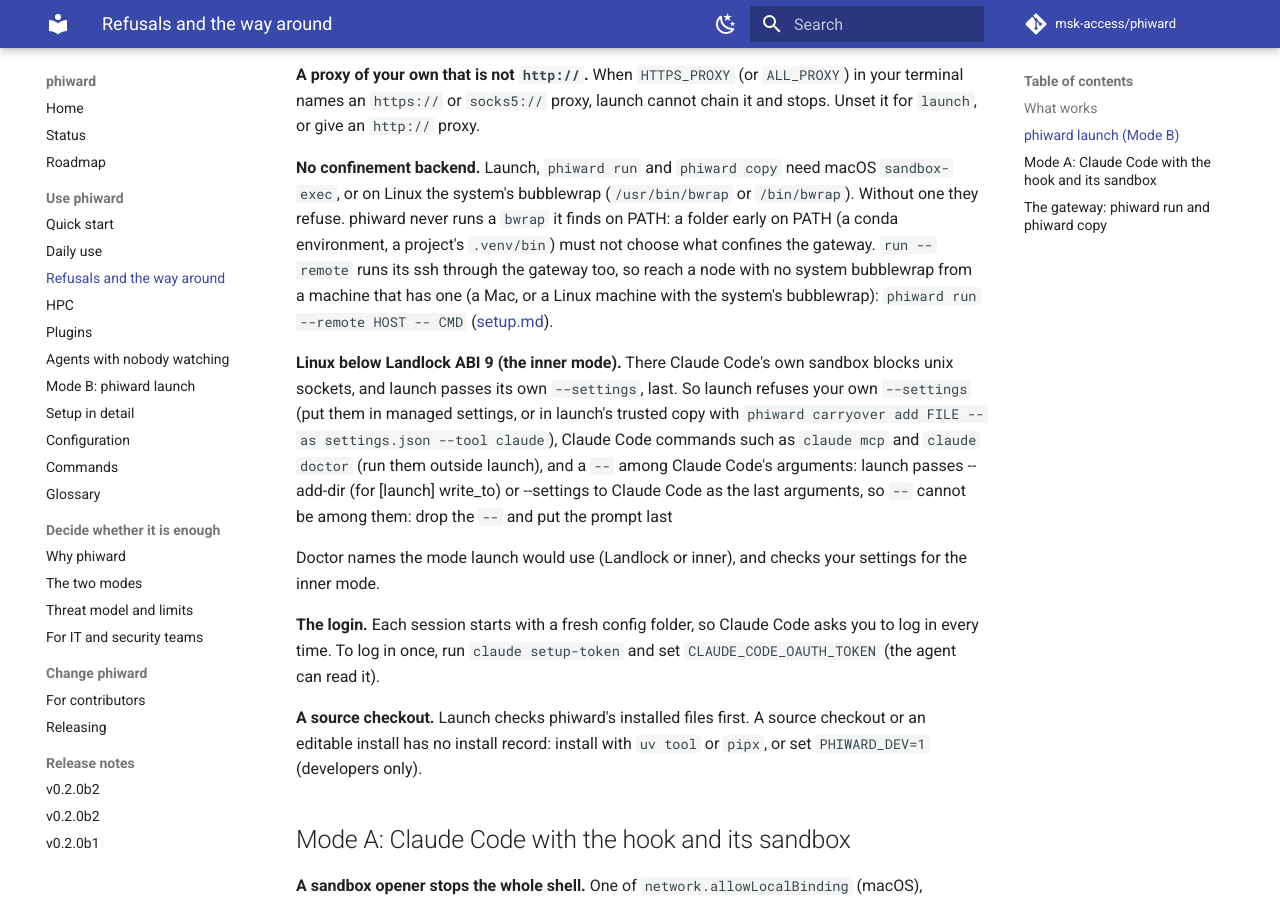
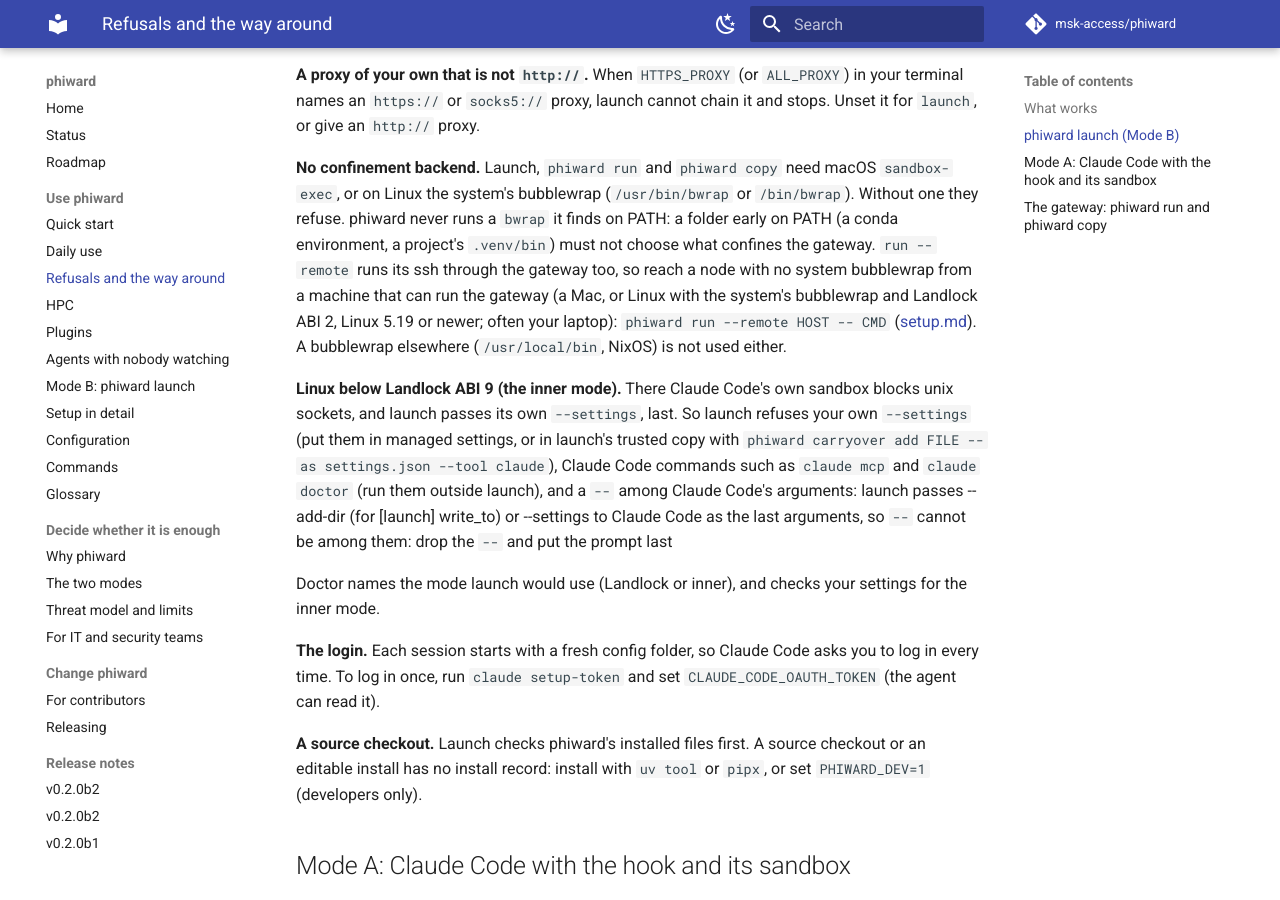
Before and after one commit to msk-access/phiward, an MkDocs documentation site: the page built from docs/refusals.md, in a window 1280 px wide and 900 px high, scrolled down 2227 px. Built offline with MkDocs 1.6.1 and Material for MkDocs 9.7.7, drawn with Linux system fonts in a browser that asks for light colours; comment, search, counter and statistics services are not loaded; the version menu is left out.

Commit message:
fix: the no-backend step names the Landlock floor too
The second review found that a Linux host with /usr/bin/bwrap but below
Landlock ABI 2 (a typical RHEL 8 HPC host) refuses run --remote the same
way, so "Linux with the system's bubblewrap" was not enough. The step,
refusals.md and setup.md now name Landlock ABI 2 (Linux 5.19 or newer),
and say a bubblewrap in /usr/local/bin or on NixOS is not used. Both
SKILL.md copies no longer say only "no bwrap".

```diff
--- a/docs/refusals.md
+++ b/docs/refusals.md
@@ -94,8 +94,10 @@ for `launch`, or give an `http://` proxy.
 one they refuse. phiward never runs a `bwrap` it finds on PATH: a folder early on PATH (a conda
 environment, a project's `.venv/bin`) must not choose what confines the gateway. `run --remote`
 runs its ssh through the gateway too, so reach a node with no system bubblewrap from a machine
-that has one (a Mac, or a Linux machine with the system's bubblewrap):
-`phiward run --remote HOST -- CMD` ([setup.md](setup.md#1-requirements)).
+that can run the gateway (a Mac, or Linux with the system's bubblewrap and Landlock ABI 2, Linux
+5.19 or newer; often your laptop): `phiward run --remote HOST -- CMD`
+([setup.md](setup.md#1-requirements)). A bubblewrap elsewhere (`/usr/local/bin`, NixOS) is not
+used either.
 
 **Linux below Landlock ABI 9 (the inner mode).** There Claude Code's own sandbox blocks unix
 sockets, and launch passes its own `--settings`, last. So launch refuses your own `--settings`
```
Also changed, not shown: docs/setup.md (+4 -2 lines), plugin/skills/phiward/SKILL.md (+2 -1 lines), skills/phiward/SKILL.md (+2 -1 lines), 2 other files.
